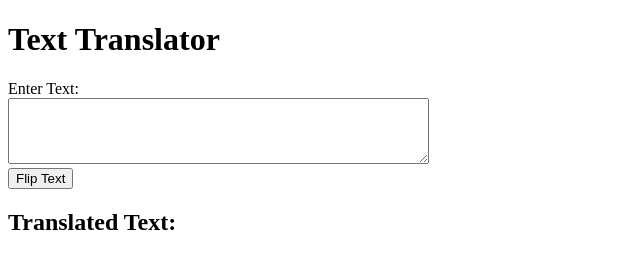
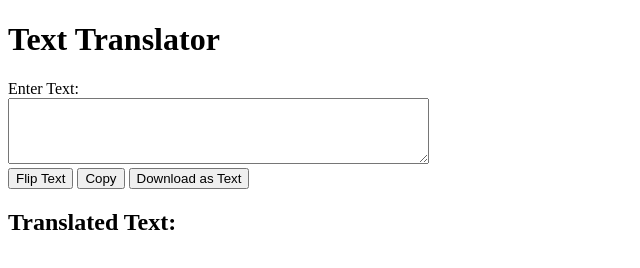
Before and after one commit to Jakehero4/textflipper, a plain HTML site: page index.html in a window 1280 px wide. Shown: the whole page, without its empty margins (0-640 px from the left). Drawn offline with Linux system fonts and the light colour scheme.

Commit message:
Update index.html

```diff
--- a/index.html
+++ b/index.html
@@ -21,6 +21,8 @@
 
   <br>
   <button onclick="translateText()">Flip Text</button>
+  <button onclick="copyText()">Copy</button>
+  <button onclick="downloadText()">Download as Text</button>
 
   <h2>Translated Text:</h2>
   <p id="outputText"></p>
@@ -32,6 +34,29 @@
       var flippedText = `<span class="flipped-text">${rightToLeftUnicode}${inputText}</span>`;
       document.getElementById("outputText").innerHTML = flippedText;
     }
+
+    function copyText() {
+      var outputText = document.getElementById("outputText");
+      var range = document.createRange();
+      range.selectNode(outputText);
+      window.getSelection().removeAllRanges();
+      window.getSelection().addRange(range);
+      document.execCommand("copy");
+      window.getSelection().removeAllRanges();
+    }
+
+    function downloadText() {
+      var outputText = document.getElementById("outputText").innerText;
+      var blob = new Blob([outputText], { type: "text/plain" });
+      var url = window.URL.createObjectURL(blob);
+      var a = document.createElement("a");
+      a.href = url;
+      a.download = "text.txt";
+      document.body.appendChild(a);
+      a.click();
+      document.body.removeChild(a);
+      window.URL.revokeObjectURL(url);
+    }
   </script>
 
 </body>
```
